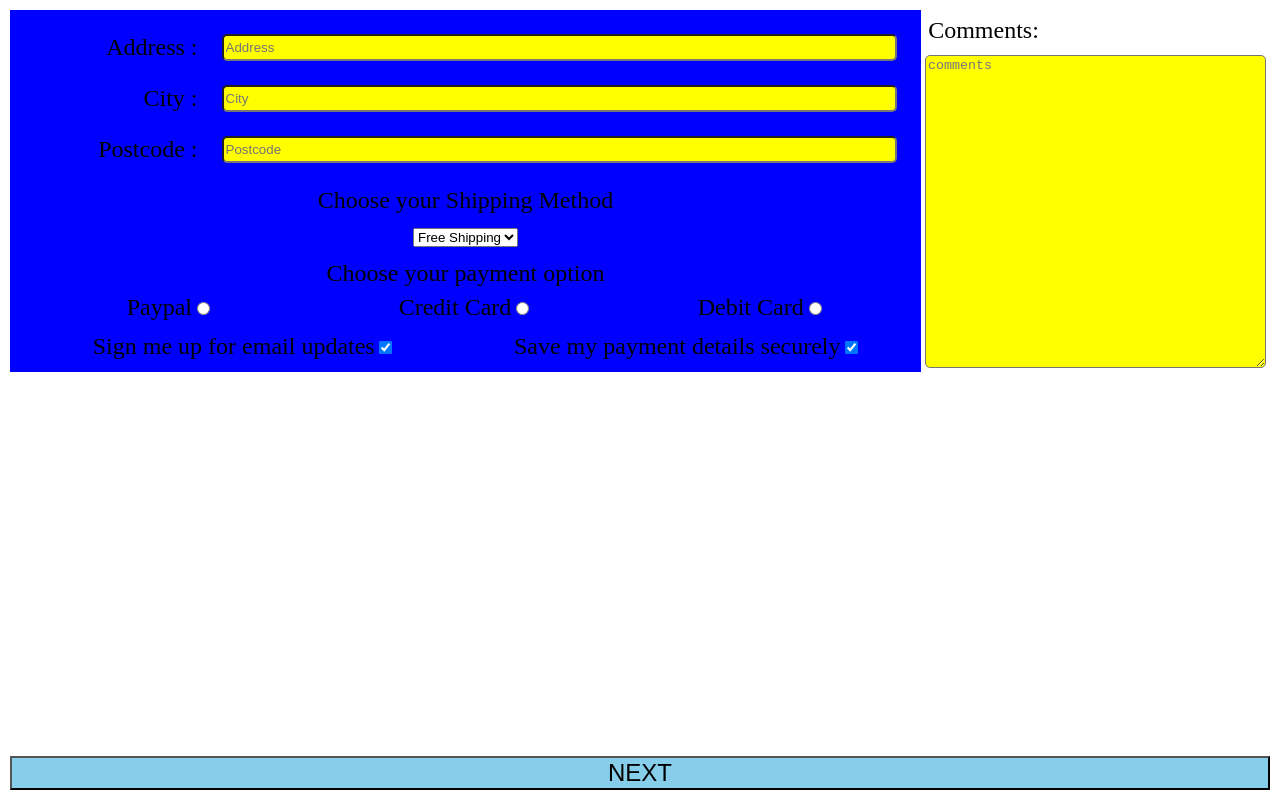
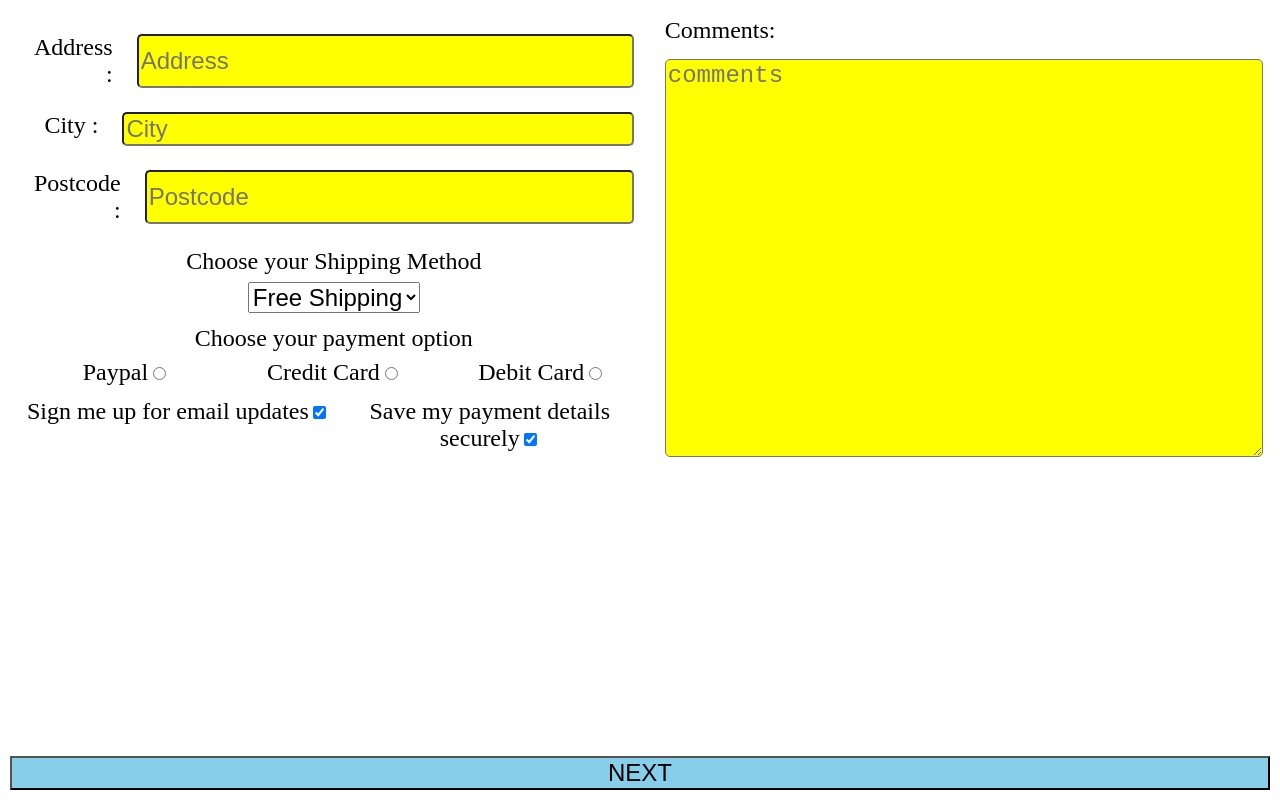
Before and after one commit to chirag-3/check-out-form-using-flexbox, a plain HTML site: page index.html in a window 1280 px wide. Drawn offline with Linux system fonts and the light colour scheme.

Commit message:
background and font size changes done

```diff
--- a/styling.css
+++ b/styling.css
@@ -22,9 +22,14 @@ form{
   /* background-color: blue; */
 }
 
+select, textarea, .form-text input{
+  font-size:1em;
+}
+
+
 
 .details{
-  background-color: blue;
+  /* background-color: blue; */
   flex:3;
 }
 
```
